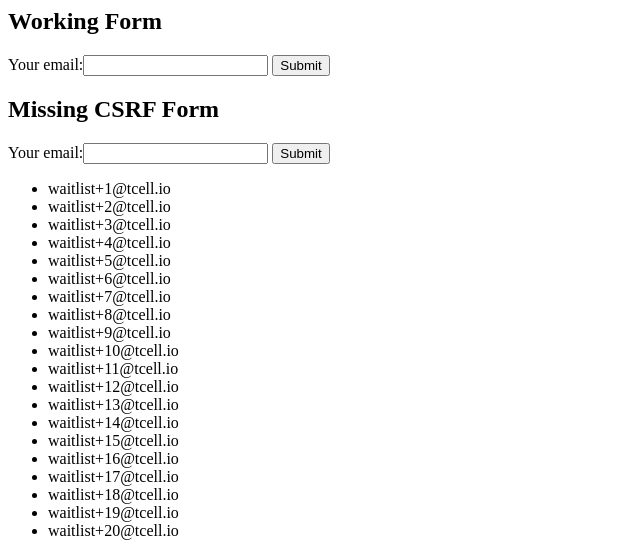
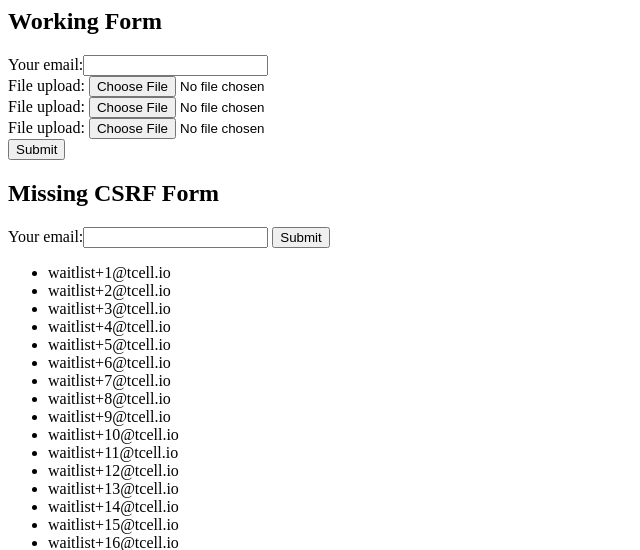
Before and after one commit to rafaeltcell/django-waitlist, a Django app: template waitlist_entries/templates/waitlist_entries/index.html in a window 1280 px wide. Shown: the top 550 px of the page, without its empty margins (0-640 px from the left). Run offline with Django 3.2, Linux system fonts and the light colour scheme; the template is opened without the code that fills it: values that come from a table or form of the project are taken from there, others are empty; data comes from the database, SQL or seed files in the repository; parts of the project's set-up code (start-up, migrations or seed data) failed here and were passed over.

Commit message:
added multiple file uploads

```diff
--- a/waitlist_entries/templates/waitlist_entries/index.html
+++ b/waitlist_entries/templates/waitlist_entries/index.html
@@ -1,7 +1,19 @@
 <h2>Working Form</h2>
-<form action="{% url 'waitlist_entries:index' %}" method="post">
+<form action="{% url 'waitlist_entries:index' %}" method="post" enctype="multipart/form-data">
     {% csrf_token %}
     {{ waitlist_entry_form }}
+    <div class="form-group">
+      <label for="picture">File upload: </label>
+      <input type="file" name="picture">
+    </div>
+    <div class="form-group">
+      <label for="picture">File upload: </label>
+      <input type="file" name="picture">
+    </div>
+    <div class="form-group">
+      <label for="avatar">File upload: </label>
+      <input type="file" name="avatar">
+    </div>
     <input type="submit" value="Submit" />
 </form>
 <h2>Missing CSRF Form</h2>
```
